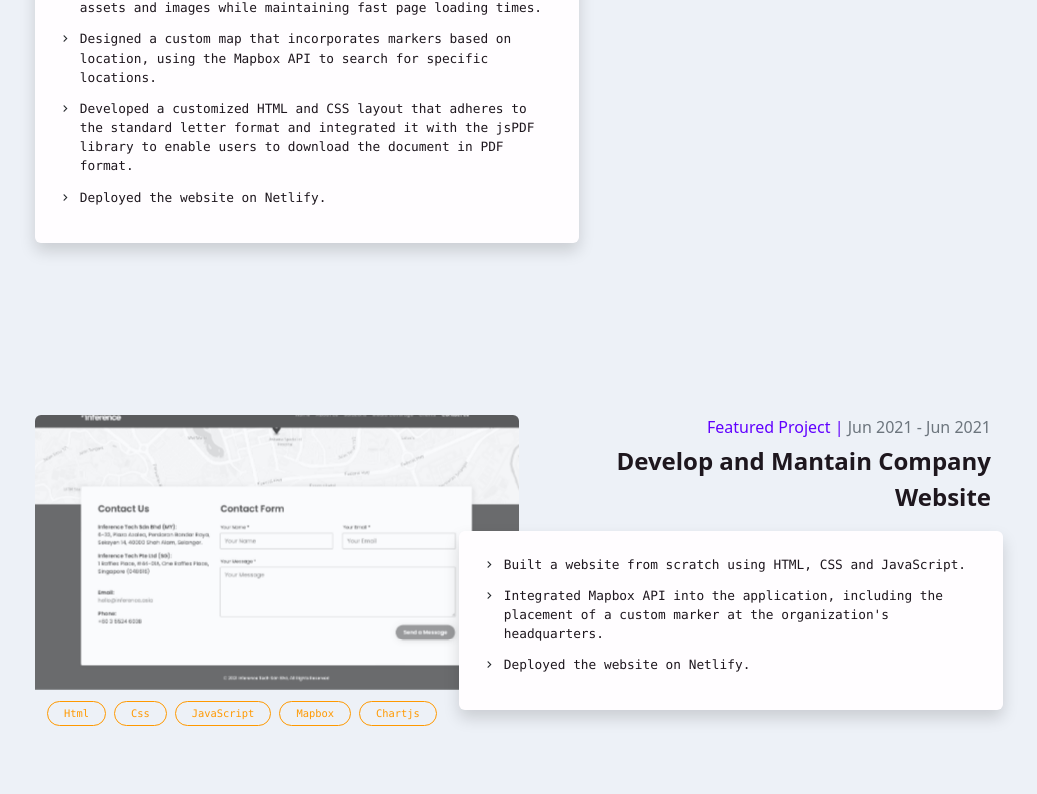
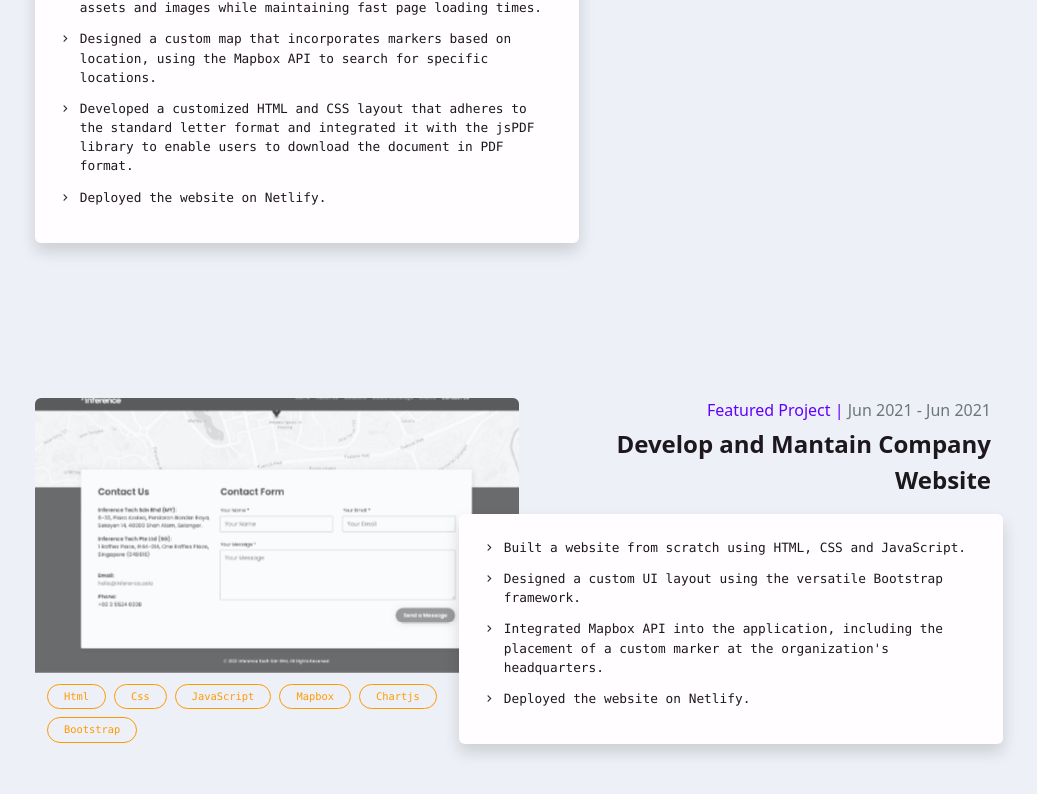
Before and after one commit to aizadzari/Responsive-dashboard-D1mo-test, a React (Create React App) app: page /landing in a window 1280 px wide. Shown: the part 4726-5520 px from the top of the page, without its empty margins (121-1158 px from the left). Built offline with nearby package versions, Linux system fonts and the light colour scheme.

Commit message:
add desc

```diff
--- a/src/Components/Layout/Project2.js
+++ b/src/Components/Layout/Project2.js
@@ -31,6 +31,7 @@ const Project2 = () => {
                         <div className='px-3 py-1 mb-2 border border-secondary rounded-pill me-2 text-secondary fs-10 d-flex align-items-center'>JavaScript</div>
                         <div className='px-3 py-1 mb-2 border border-secondary rounded-pill me-2 text-secondary fs-10 d-flex align-items-center'>Mapbox</div>
                         <div className='px-3 py-1 mb-2 border border-secondary rounded-pill me-2 text-secondary fs-10 d-flex align-items-center'>Chartjs</div>
+                        <div className='px-3 py-1 mb-2 border border-secondary rounded-pill me-2 text-secondary fs-10 d-flex align-items-center'>Bootstrap</div>
                     </div>
                 </div>
 
@@ -40,6 +41,7 @@ const Project2 = () => {
 
                     <div className='card-code is-right shadow rounded bg-light p-4 small'>
                         <div className='d-flex'><i className="ri-arrow-right-s-line me-2"></i><p className='text-dark font-monospace'>Built a website from scratch using HTML, CSS and JavaScript.</p></div>
+                        <div className='d-flex'><i className="ri-arrow-right-s-line me-2"></i><p className='text-dark font-monospace'>Designed a custom UI layout using the versatile Bootstrap framework.</p></div>
                         <div className='d-flex'><i className="ri-arrow-right-s-line me-2"></i><p className='text-dark font-monospace'>Integrated Mapbox API into the application, including the placement of a custom marker at the organization's headquarters.</p></div>
                         <div className='d-flex'><i className="ri-arrow-right-s-line me-2"></i><p className='text-dark font-monospace'>Deployed the website on Netlify.</p></div>
                     </div>
```
